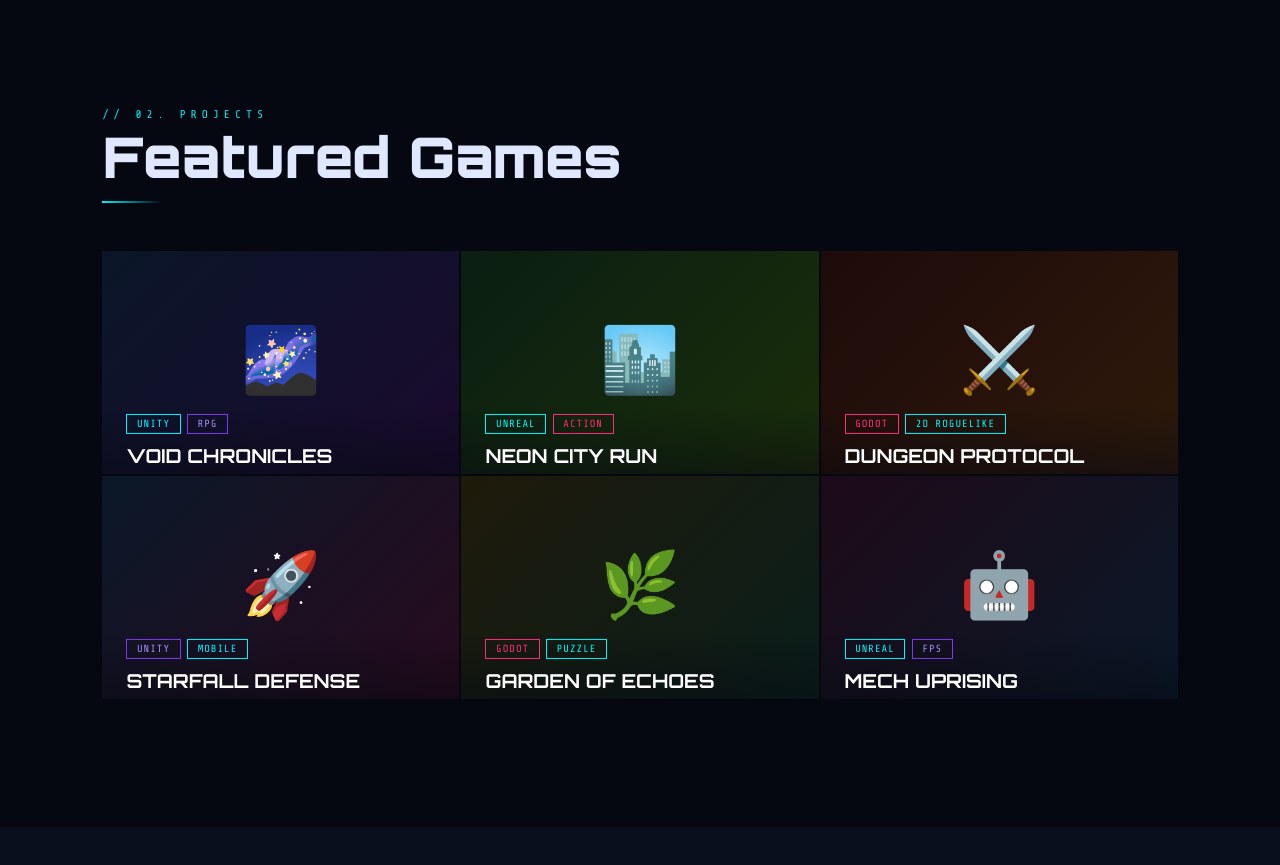
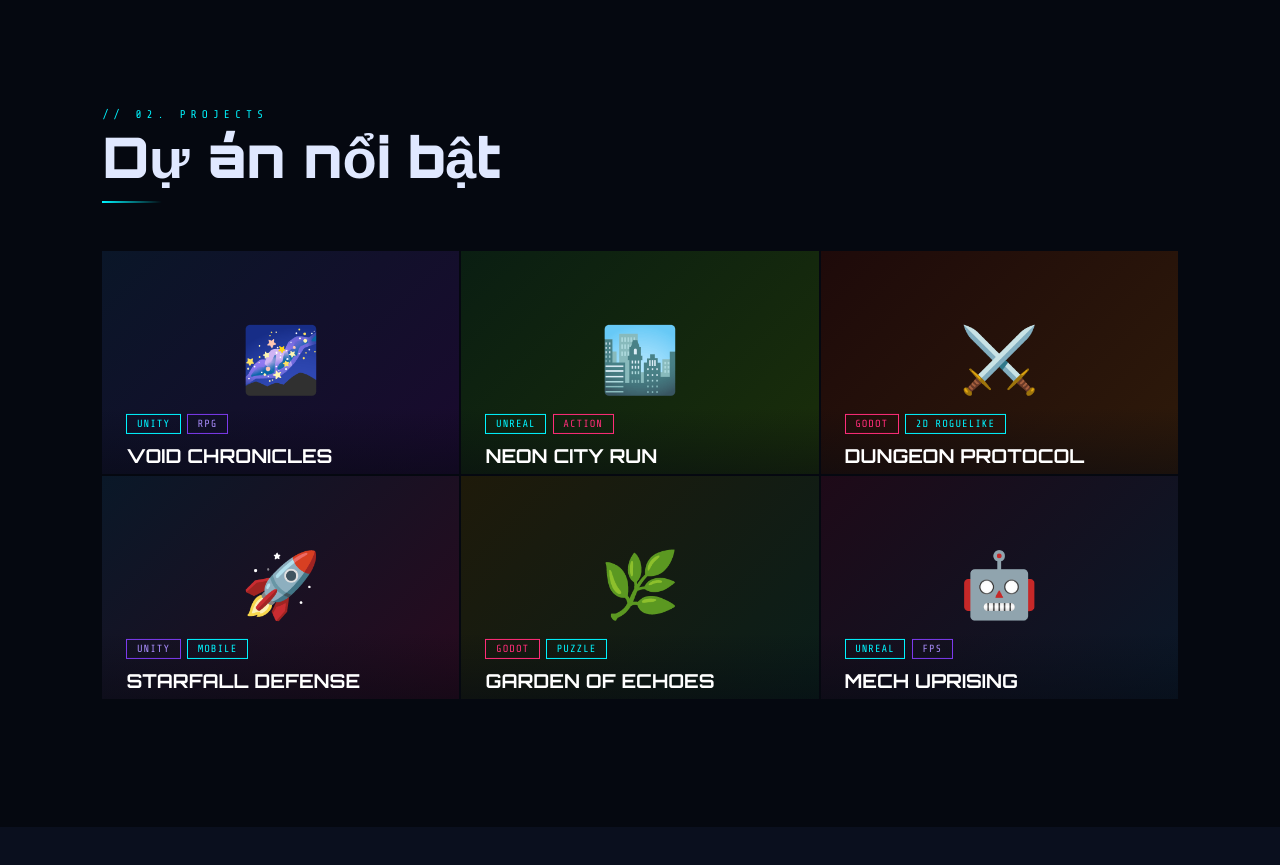
Before and after one commit to yalza/Portfolio, a plain HTML site: page index.html in a window 1280 px wide. Shown: the part 820-1685 px from the top of the page. Drawn offline with nearby package versions, Linux system fonts and the light colour scheme.

Commit message:
Update index.html

```diff
--- a/index.html
+++ b/index.html
@@ -3,7 +3,7 @@
 <head>
 <meta charset="UTF-8">
 <meta name="viewport" content="width=device-width, initial-scale=1.0">
-<title>ALEXDEV — Game Developer Portfolio</title>
+<title>Portfolio - Nguyen Ngoc Toan</title>
 <link href="https://fonts.googleapis.com/css2?family=Orbitron:wght@400;700;900&family=Share+Tech+Mono&family=Rajdhani:wght@300;500;700&display=swap" rel="stylesheet">
 <style>
   :root {
@@ -583,7 +583,7 @@
 
 <section id="games">
   <div class="section-label">// 02. PROJECTS</div>
-  <h2 class="section-title">Featured Games</h2>
+  <h2 class="section-title">Dự án nổi bật</h2>
   <div class="divider"></div>
 
   <div class="games-grid">
```
